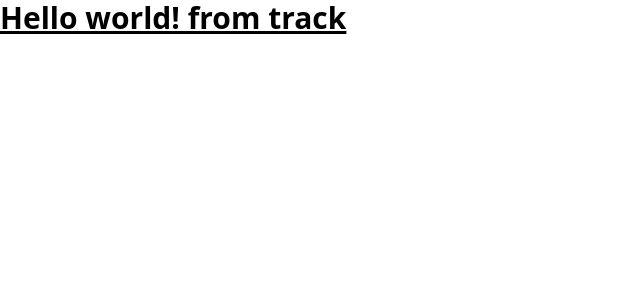
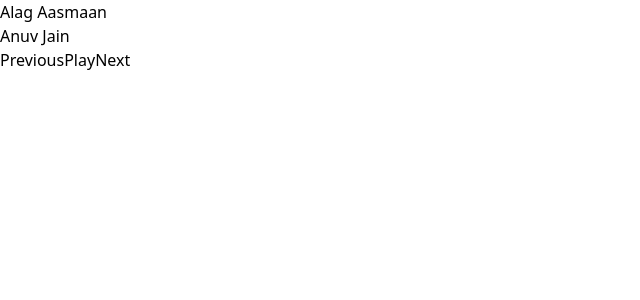
Before and after one commit to Siddharth-Dagar-25/Geet-Music-Player, a React (Create React App) app: page /track in a window 1280 px wide. Shown: the top 300 px of the page, without its empty margins (0-640 px from the left). Built offline with nearby package versions, Linux system fonts and the light colour scheme.

Commit message:
first 5 songs added

```diff
--- a/src/components/Track.js
+++ b/src/components/Track.js
@@ -1,11 +1,47 @@
-import React from 'react'
+import React, { useState } from 'react';
+import { songsData } from '../constants/data.js';
 
 const Track = () => {
+  const [currentSongIndex, setCurrentSongIndex] = useState(0);
+  const [isPlaying, setIsPlaying] = useState(false);
+
+  const playSong = () => {
+    setIsPlaying(true);
+  };
+
+  const pauseSong = () => {
+    setIsPlaying(false);
+  };
+
+  const playNextSong = () => {
+    const newIndex = (currentSongIndex + 1) % songsData.length;
+    setCurrentSongIndex(newIndex);
+    playSong();
+  };
+
+  const playPreviousSong = () => {
+    const newIndex = (currentSongIndex - 1 + songsData.length) % songsData.length;
+    setCurrentSongIndex(newIndex);
+    playSong();
+  };
+
   return (
-    <h1 className="text-3xl font-bold underline">
-      Hello world! from track
-    </h1>
-  )
-}
+    <div>
+      <h2>{songsData[currentSongIndex].song_name}</h2>
+      <p>{songsData[currentSongIndex].artist_name}</p>
+      <audio
+        src={songsData[currentSongIndex].song_url}
+        autoPlay={isPlaying}
+        onPause={pauseSong}
+        onEnded={playNextSong}
+      />
+      <button onClick={playPreviousSong}>Previous</button>
+      <button onClick={isPlaying ? pauseSong : playSong}>
+        {isPlaying ? 'Pause' : 'Play'}
+      </button>
+      <button onClick={playNextSong}>Next</button>
+    </div>
+  );
+};
 
-export default Track
+export default Track;
--- /dev/null
+++ b/src/constants/data.js
@@ -0,0 +1,47 @@
+export const songsData = [
+    {
+        song_name: "Alag Aasmaan",
+        song_length: "3:32",
+        artist_name: "Anuv Jain",
+        movie_name: "",
+        genre: "romantic",
+        song_url: "https://res.cloudinary.com/daqtelfvl/video/upload/v1708354823/Geet/Songs/AlagAasmaan-AnuvJain.mp3",
+        cover_image_url: ""
+    },
+    {
+        song_name: "Baarishein",
+        song_length: "3:27",
+        artist_name: "Anuv Jain",
+        movie_name: "",
+        genre: "romantic",
+        song_url: "https://res.cloudinary.com/daqtelfvl/video/upload/v1708354823/Geet/Songs/BaarisheinAnuvJain.mp3",
+        cover_image_url: ""
+    },
+    {
+        song_name: "Gul",
+        song_length: "3:37",
+        artist_name: "Anuv Jain",
+        movie_name: "",
+        genre: "romantic",
+        song_url: "https://res.cloudinary.com/daqtelfvl/video/upload/v1708354824/Geet/Songs/Gul-AnuvJain.mp3",
+        cover_image_url: ""
+    },
+    {
+        song_name: "Husn",
+        song_length: "3:37",
+        artist_name: "Anuv Jain",
+        movie_name: "",
+        genre: "romantic",
+        song_url: "https://res.cloudinary.com/daqtelfvl/video/upload/v1708354823/Geet/Songs/HusnAnuvJain.mp3",
+        cover_image_url: ""
+    },
+    {
+        song_name: "Mazaak",
+        song_length: "3:32",
+        artist_name: "Anuv Jain",
+        movie_name: "",
+        genre: "romantic",
+        song_url: "https://res.cloudinary.com/daqtelfvl/video/upload/v1708354823/Geet/Songs/Mazaak-AnuvJain.mp3",
+        cover_image_url: ""
+    },
+]
```
